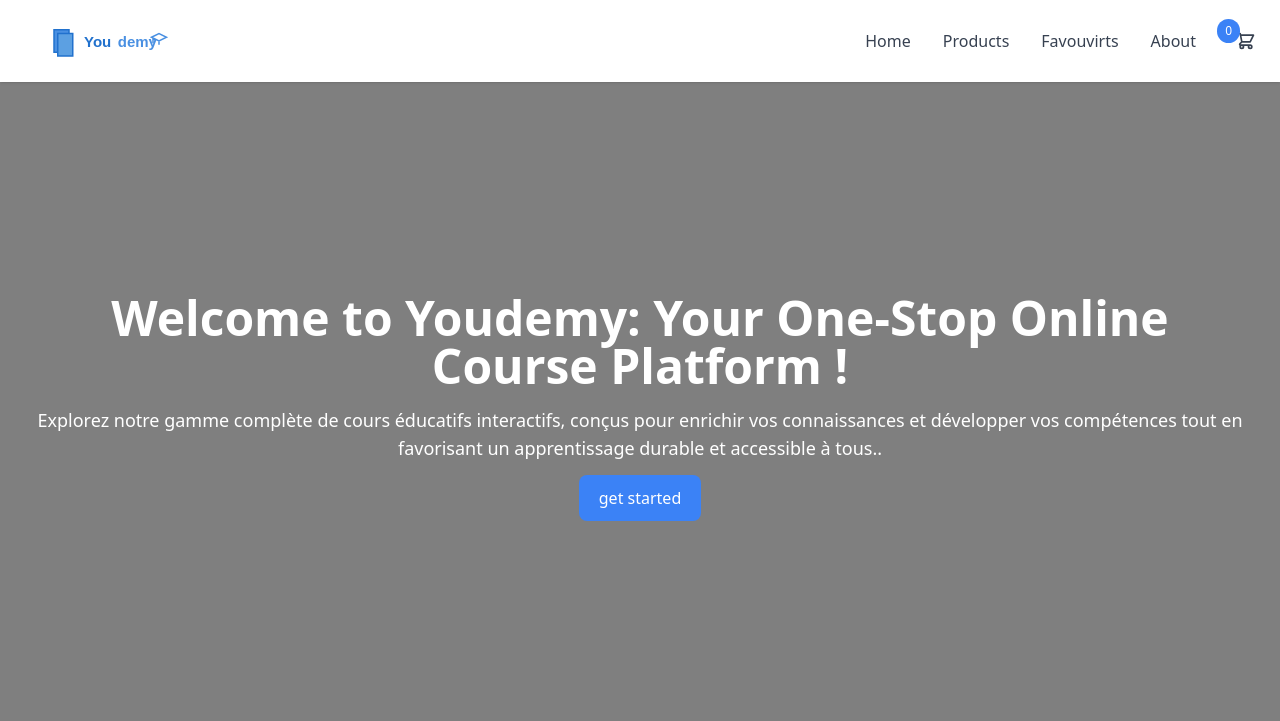
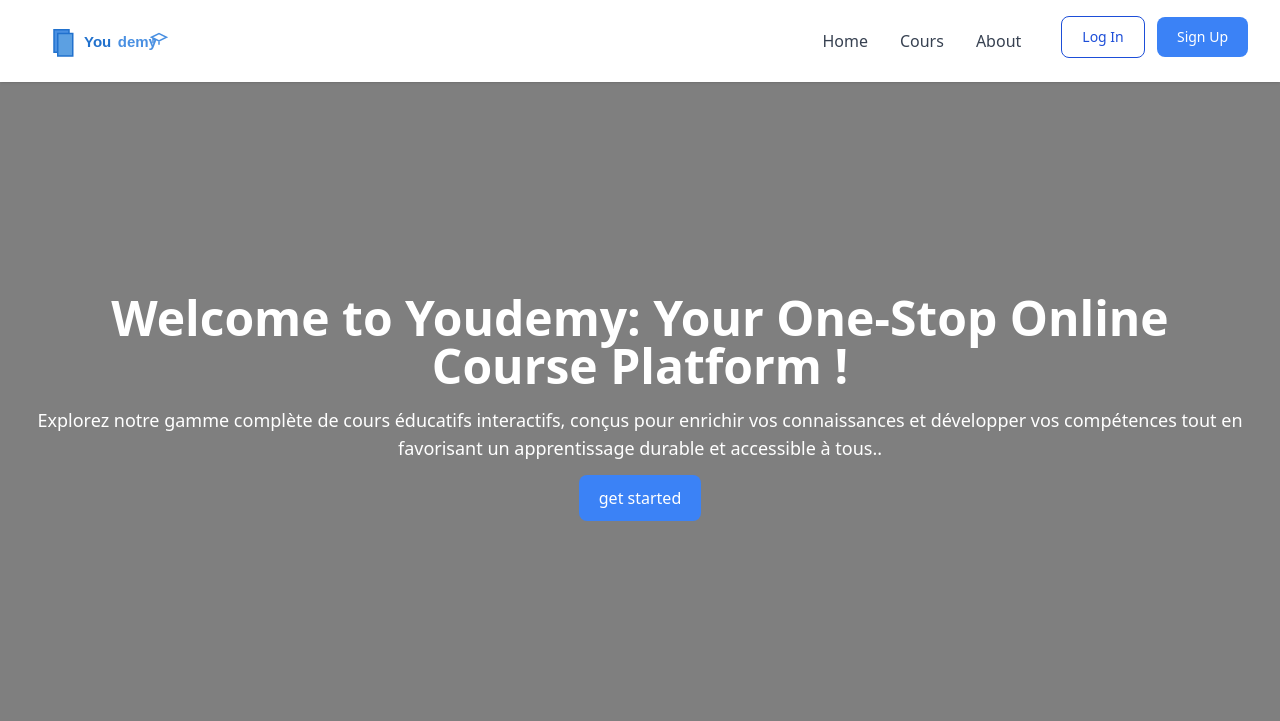
Before and after one commit to Abdo-esse/Plateforme-Youdemy, a PHP site: page /App/view/index.php in a window 1280 px wide. Shown: the top 721 px of the page. Run offline with PHP 8.4, Linux system fonts and the light colour scheme; some libraries are stand-ins or nearby versions.

Commit message:
j'ai termin la modifiction sur les button de sign up et login

```diff
--- a/App/view/index.php
+++ b/App/view/index.php
@@ -137,16 +137,13 @@
               href="index.html">Home</a>
             <a
               class="my-2 text-gray-700 transition-colors duration-300 transform dark:text-gray-200 hover:text-blue-500 dark:hover:text-blue-400 md:mx-4 md:my-0"
-              href="pages/products.html">Products</a>
-            <a
-              class="my-2 text-gray-700 transition-colors duration-300 transform dark:text-gray-200 hover:text-blue-500 dark:hover:text-blue-400 md:mx-4 md:my-0"
-              href="pages/favourits.html">Favouvirts</a>
+              href="pages/products.html">Cours</a>
             <a
               class="my-2 text-gray-700 transition-colors duration-300 transform dark:text-gray-200 hover:text-blue-500 dark:hover:text-blue-400 md:mx-4 md:my-0"
               href="#">About</a>
           </div>
 
-          <div class="flex justify-center md:block">
+          <!-- <div class="flex justify-center md:block">
             <a
               class="relative text-gray-700 transition-colors duration-300 transform dark:text-gray-200 hover:text-gray-600 dark:hover:text-gray-300  "
               href="pages/checkout.html">
@@ -165,7 +162,18 @@
                 >0</span>
 
             </a>
-          </div>
+          </div> -->
+
+      <div>
+        <a href="#">
+      <button type="button" class="text-blue-700 hover:text-white border border-blue-700 hover:bg-blue-800 focus:ring-4 focus:outline-none focus:ring-blue-300 font-medium rounded-lg text-sm px-5 py-2.5 text-center me-2 mb-2 dark:border-blue-500 dark:text-blue-500 dark:hover:text-white dark:hover:bg-blue-500 dark:focus:ring-blue-800">Log In</button>
+        </a>
+        <a href="#">
+        <button type="button" class="text-white bg-blue-500 hover:bg-blue-800 focus:ring-4 focus:outline-none focus:ring-blue-300 font-medium rounded-lg text-sm px-5 py-2.5 text-center inline-flex items-center me-2 dark:bg-blue-600 dark:hover:bg-blue-700 dark:focus:ring-blue-800">Sign Up</button>
+
+        </a>
+
+      </div>
         </div>
       </div>
     </nav>
```
